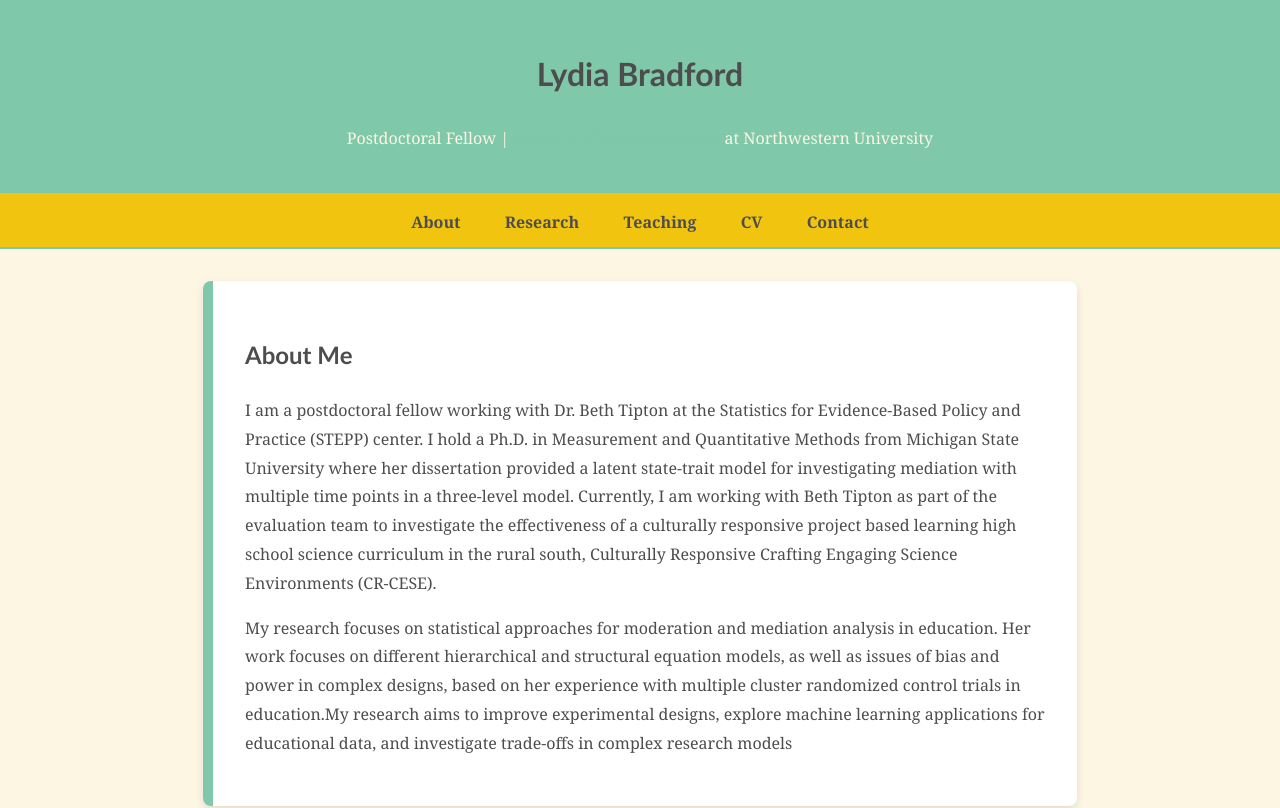
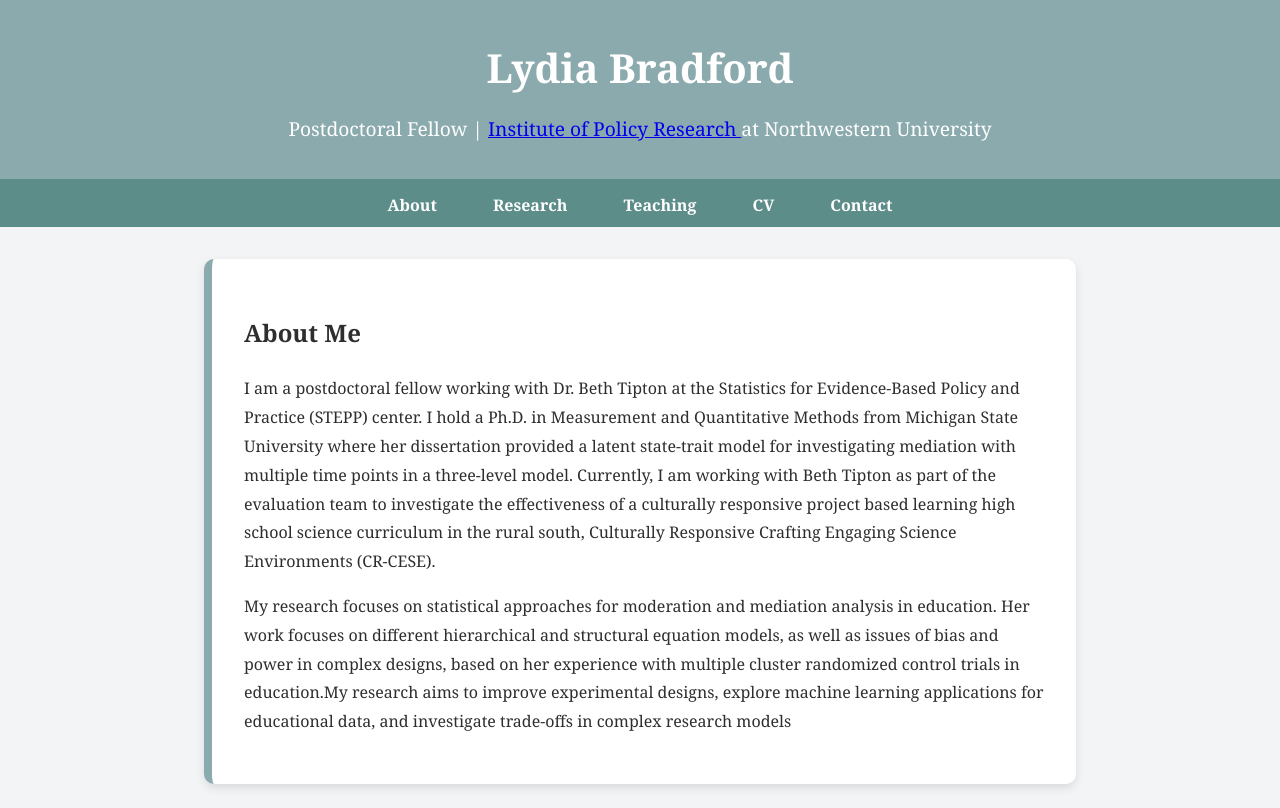
Before and after one commit to lydia-joy-bradford/Lydia-joy-bradford-github.io, a plain HTML site: page index.html in a window 1280 px wide. Shown: the top 808 px of the page. Drawn offline with Linux system fonts and the light colour scheme; files that its build step writes are made by us from their sources.

Commit message:
Updated style for website

```diff
--- a/styles.css
+++ b/styles.css
@@ -1,45 +1,56 @@
+
 body {
     font-family: "Georgia", serif;
     line-height: 1.8;
     margin: 0;
     padding: 0;
-    background: #FDF6E3; /* Soft cream background */
-    color: #4D4D4D; /* Muted gray for text */
+    background: #F3F4F6; /* Light gray background */
+    color: #2E2E2E; /* Dark gray for text */
 }
 
 header {
-    background: #7FC8A9; /* Soft green */
-    color: #FDF6E3; /* Cream text color */
-    padding: 1.5rem 2rem;
+    background: #8BAAAD; /* Muted teal */
+    color: #FFFFFF; /* White text */
+    padding: 2rem 0;
     text-align: center;
-    border-bottom: 5px solid #F1C40F; /* Yellow accent */
+    border-bottom: 4px solid #5C8D89; /* Slightly darker teal */
+}
+
+header h1 {
+    font-size: 2.5rem;
+    margin: 0;
+}
+
+header p {
+    font-size: 1.2rem;
+    margin: 0.5rem 0 0;
+}
+
+nav {
+    background: #5C8D89; /* Darker teal */
+    padding: 0.5rem 0;
+    text-align: center;
 }
 
 nav ul {
     list-style: none;
+    margin: 0;
     padding: 0;
-    margin: 0;
-    background: #F1C40F; /* Muted yellow */
-    text-align: center;
-    border-bottom: 2px solid #7FC8A9; /* Green accent */
-}
-
-nav ul li {
-    display: inline;
-    margin: 0;
+    display: flex;
+    justify-content: center;
+    gap: 1.5rem;
 }
 
 nav ul li a {
-    color: #4D4D4D; /* Dark gray */
     text-decoration: none;
-    padding: 10px 20px;
-    display: inline-block;
+    color: #FFFFFF; /* White for navigation links */
     font-weight: bold;
+    padding: 0.5rem 1rem;
+    border-radius: 4px;
 }
 
 nav ul li a:hover {
-    background: #7FC8A9; /* Green hover effect */
-    color: #FDF6E3; /* Light text on hover */
+    background: #8BAAAD; /* Muted teal hover effect */
 }
 
 section {
@@ -47,28 +58,25 @@ section {
     margin: 2rem auto;
     max-width: 800px;
     background: #FFFFFF; /* White for content sections */
-    border-radius: 8px;
+    border-radius: 10px;
     box-shadow: 0 4px 10px rgba(0, 0, 0, 0.1);
-    border-left: 10px solid #7FC8A9; /* Green accent border */
+    border-left: 8px solid #8BAAAD; /* Accent teal border */
 }
 
 footer {
     text-align: center;
-    background: #F1C40F; /* Yellow background */
-    padding: 1rem;
-    color: #4D4D4D; /* Dark gray text */
+    background: #5C8D89; /* Darker teal */
+    padding: 1.5rem 0;
+    color: #FFFFFF; /* White text */
     margin-top: 2rem;
 }
 
-h1, h2 {
-    font-family: "Trebuchet MS", sans-serif;
-    color: #4D4D4D; /* Harmonized text color */
+footer a {
+    color: #F3F4F6; /* Lighter text for links in footer */
+    text-decoration: none;
+    font-weight: bold;
 }
 
-a {
-    color: #7FC8A9; /* Green link color */
+footer a:hover {
+    color: #8BAAAD; /* Teal hover effect */
 }
-
-a:hover {
-    color: #F1C40F; /* Yellow on hover */
-}
```
